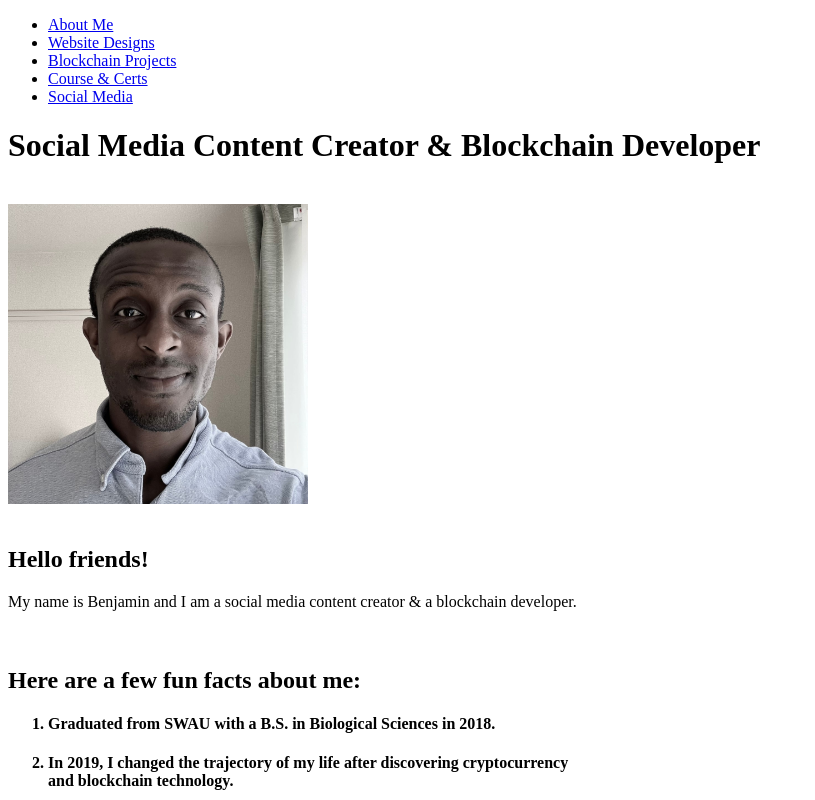
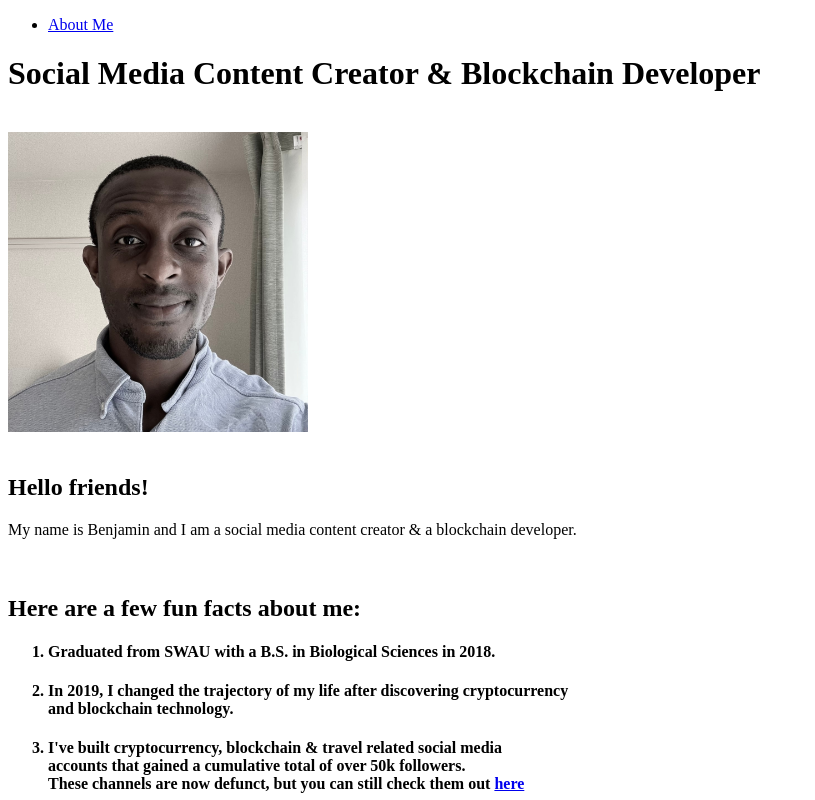
Before and after one commit to Saint10-code/Saint10-code.github.io, a plain HTML site: page index.html in a window 1280 px wide. Shown: the top 800 px of the page, without its empty margins (0-815 px from the left). Drawn offline with Linux system fonts and the light colour scheme.

Commit message:
removed tabs

```diff
--- a/index.html
+++ b/index.html
@@ -8,10 +8,6 @@
         <nav>
             <ul>
                 <li><a href= "index.html">About Me</a></li>
-                <li><a href="WebsitePortfolio.html">Website Designs</a></li>
-                <li><a href="BlockchainProjects.html">Blockchain Projects</a></li>
-                <li><a href="CoursesAndCerts.html">Course & Certs</a></li>
-                <li><a href="SocialMedia.html">Social Media</a></li>
 
             </ul>
 
```
Also changed, not shown: BlockchainProjects.html (deleted), SocialMedia.html (deleted), WebsitePortfolio.html (deleted).
